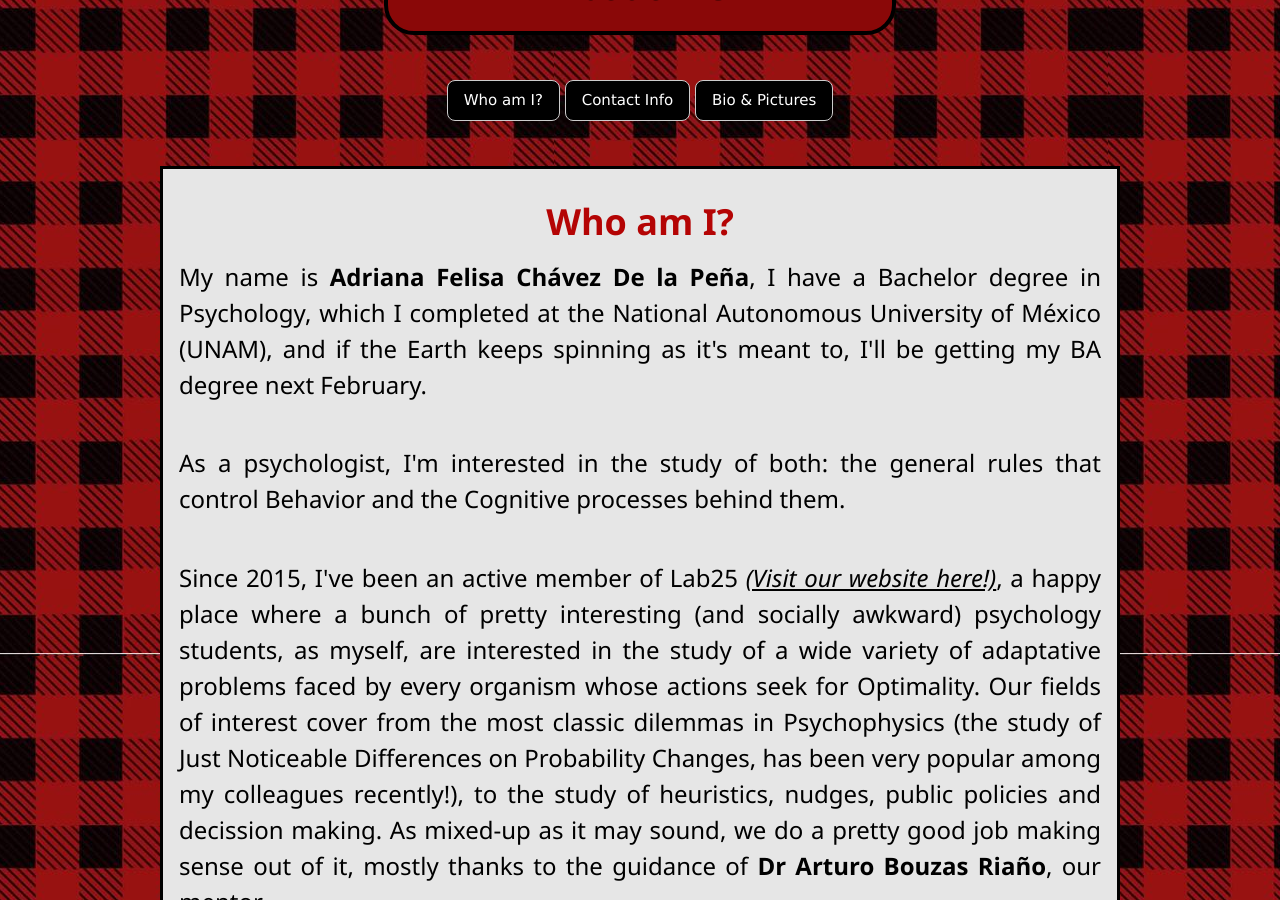
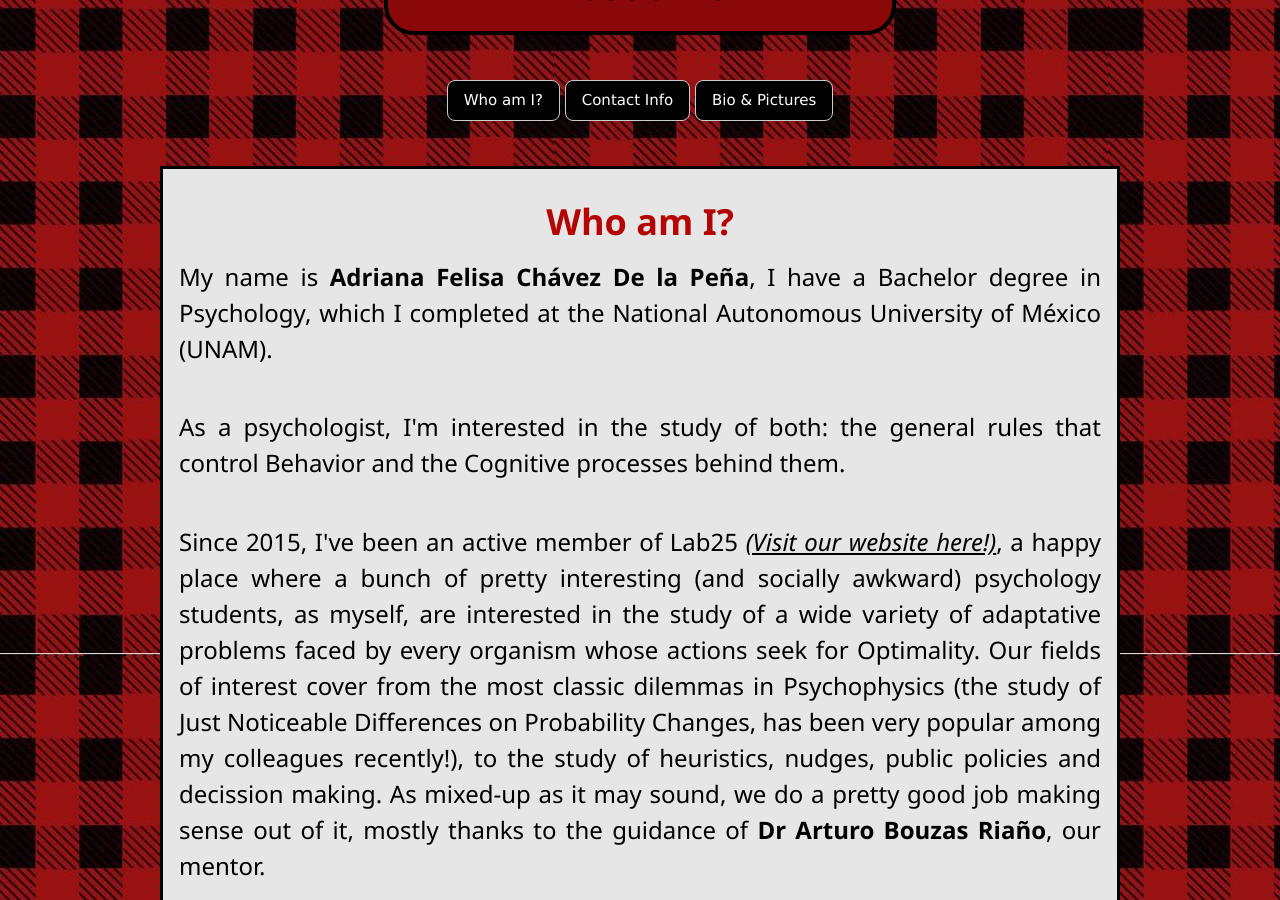
Before and after one commit to Adrifelcha/Adrifelcha-github.io, a Jekyll site: the page built from about/index.html, in a window 1280 px wide and 900 px high, scrolled down 337 px. Built offline with Jekyll 4.4.1, drawn with Linux system fonts in a browser that asks for light colours.

Commit message:
Update index.html

```diff
--- a/about/index.html
+++ b/about/index.html
@@ -20,7 +20,7 @@ title: About me
 
 			<h1 style="text-align:center; color:#B40404;"><b>Who am I?</b></h1>
 
-<h3>My name is <b>Adriana Felisa Chávez De la Peña</b>, I have a Bachelor degree in Psychology, which I completed at the National Autonomous University of México (UNAM), and if the Earth keeps spinning as it's meant to, I'll be getting my BA degree next February.</h3>
+<h3>My name is <b>Adriana Felisa Chávez De la Peña</b>, I have a Bachelor degree in Psychology, which I completed at the National Autonomous University of México (UNAM).</h3>
 <br>
 <h3>As a psychologist, I'm interested in the study of both: the general rules that control Behavior and the Cognitive processes behind them. </h3>
 <br>
```
